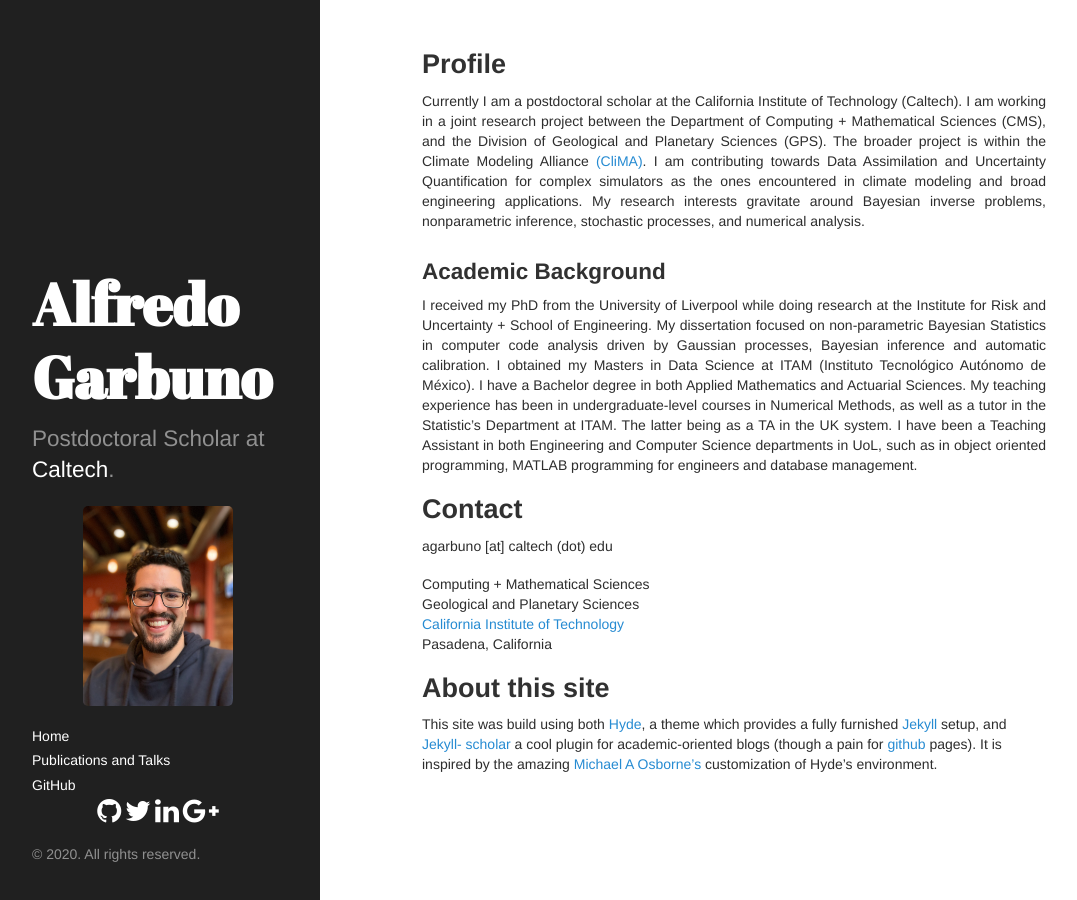
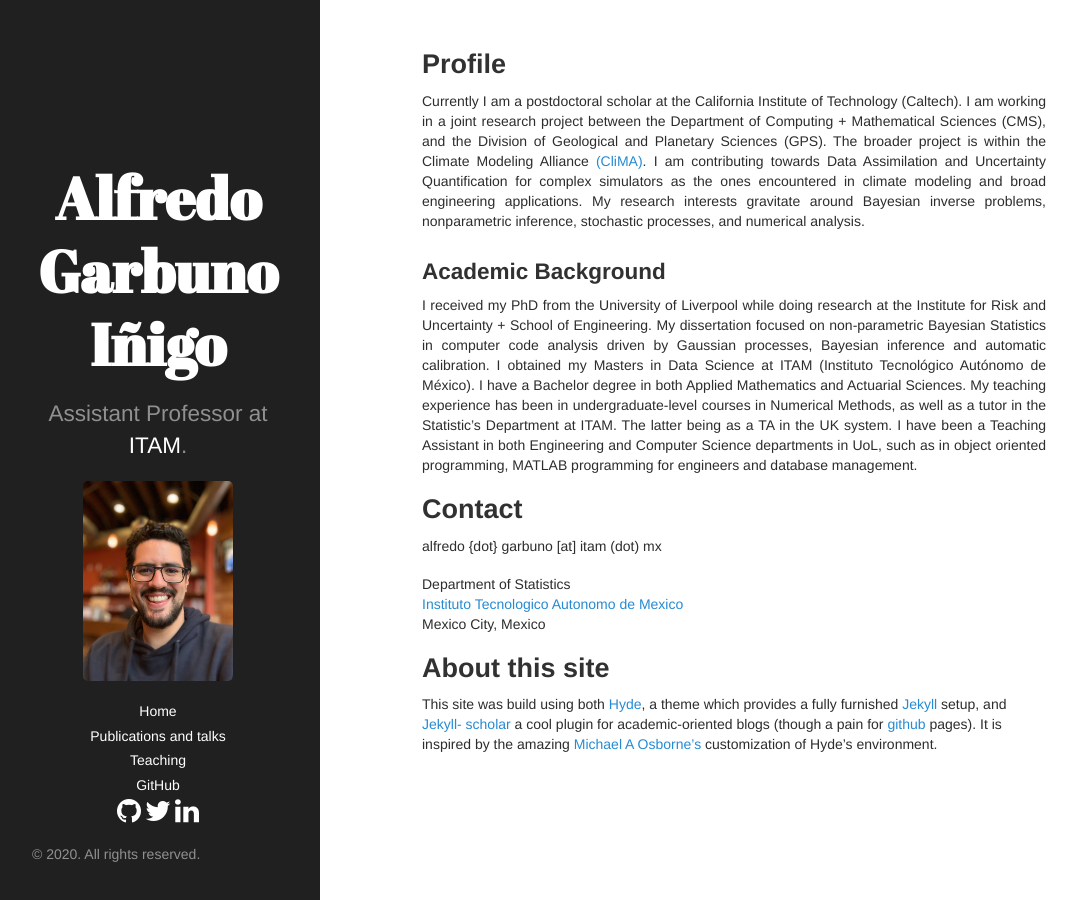
Before and after one commit to agarbuno/agarbuno.github.io, a Jekyll site: the page built from index.md, in a window 1280 px wide. Shown: the whole page, without its empty margins (4-1081 px from the left). Built offline with Jekyll 4.4.1, drawn with Linux system fonts in a browser that asks for light colours; nearby versions of some CDN libraries.

Commit message:
added new changes

```diff
--- a/_config.yml
+++ b/_config.yml
@@ -13,14 +13,14 @@ permalink:        pretty
 #relative_permalinks: true
 
 # Setup
-title:      Alfredo Garbuno
-name:			  Alfredo Garbuno
-description:      'Postdoctoral Scholar at <a href="http://www.caltech.edu/" target="_blank">Caltech</a>.'
+title:        Alfredo Garbuno Iñigo
+name:		  Alfredo Garbuno Iñigo
+description: 'Assistant Professor at <a href="http://www.itam.mx/" target="_blank">ITAM</a>.'
 url:
-baseurl:          /
+baseurl:     /
 
 author:
-  name:     'Alfredo Garbuno'
+  name:     'Alfredo Garbuno Iñigo'
 
 #plugins:
 #  - jekyll-paginate
--- a/_includes/sidebar.html
+++ b/_includes/sidebar.html
@@ -3,15 +3,17 @@
     <div class="sidebar-about">
       <h1>
         <a href="{{ site.baseurl }}">
-          {{ site.title }}
+          <p style="text-align:center;">{{ site.title }}</p>
         </a>
       </h1>
-      <p class="lead">{{ site.description }}</p>
+      <p class="lead" style="text-align:center;">{{ site.description }}</p>
       <img alt="photo" src="{{site.baseurl}}public/img/photo.jpg" width ="20%"/>
     </div>
 
     <nav class="sidebar-nav">
-      <a class="sidebar-nav-item{% if page.url == site.baseurl %} active{% endif %}" href="{{ site.baseurl }}">Home</a>
+      <a class="sidebar-nav-item{% if page.url == site.baseurl %} active{% endif %}" href="{{ site.baseurl }}" style="text-align:center;">
+          Home
+      </a>
 
       {% comment %}
         The code below dynamically generates a sidebar nav of pages with
@@ -22,12 +24,16 @@
       {% for node in pages_list %}
         {% if node.title != null %}
           {% if node.layout == "page" %}
-            <a class="sidebar-nav-item{% if page.url == node.url %} active{% endif %}" href="{{ node.url }}">{{ node.title }}</a>
+            <a class="sidebar-nav-item{% if page.url == node.url %} active{% endif %}" href="{{ node.url }}" style="text-align:center;">
+                 {{ node.title }}
+            </a>
           {% endif %}
         {% endif %}
       {% endfor %}
 
-      <a class="sidebar-nav-item" href="{{ site.github.repo }}">GitHub</a>
+      <a class="sidebar-nav-item" href="{{ site.github.repo }}" style="text-align:center;">
+           GitHub
+      </a>
 
       <div id="media-logos">
 
@@ -57,14 +63,6 @@
           </li>
         {% endif %}
 
-        {% if site.google_plus_username %}
-          <li>
-            <a href="https://plus.google.com/+{{ site.google_plus_username }}/posts">
-              <i class="fa fa-google-plus fa-2x"></i>
-            </a>
-          </li>
-        {% endif %}
-
       </ul>
 
       </div>
--- a/index.md
+++ b/index.md
@@ -46,12 +46,11 @@ programming, MATLAB programming for engineers and database management.
 
 ## Contact
 
-agarbuno [at] caltech (dot) edu
+alfredo {dot} garbuno [at] itam (dot) mx
 
-Computing + Mathematical Sciences
-Geological and Planetary Sciences
-[California Institute of Technology](http://www.caltech.edu/)
-Pasadena, California
+Department of Statistics
+[Instituto Tecnologico Autonomo de Mexico](https://www.itam.mx/)
+Mexico City, Mexico
 
 ## About this site
 
--- /dev/null
+++ b/teaching.md
@@ -0,0 +1,4 @@
+---
+layout: page
+title: Teaching
+---
```
Also changed, not shown: publications.md (+1 -1 lines), Gemfile (line endings or trailing spaces), Gemfile.lock.
